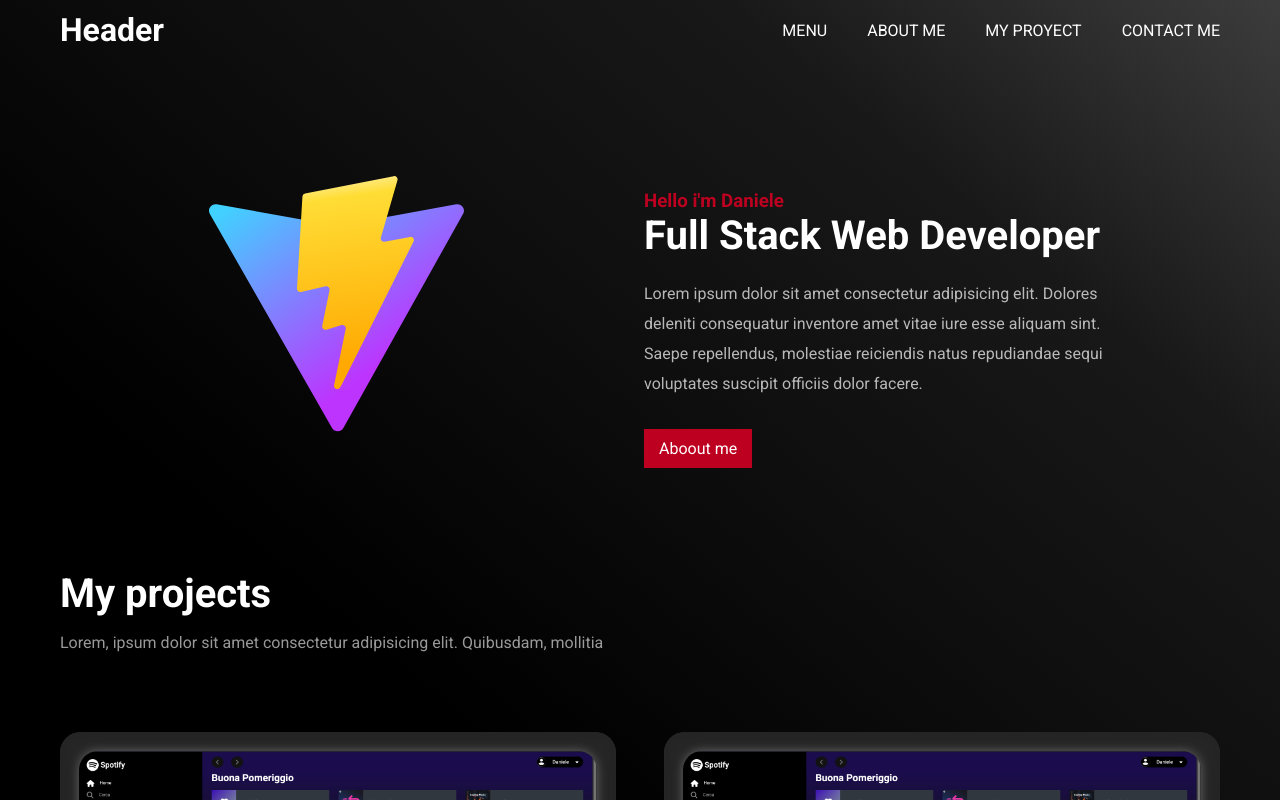
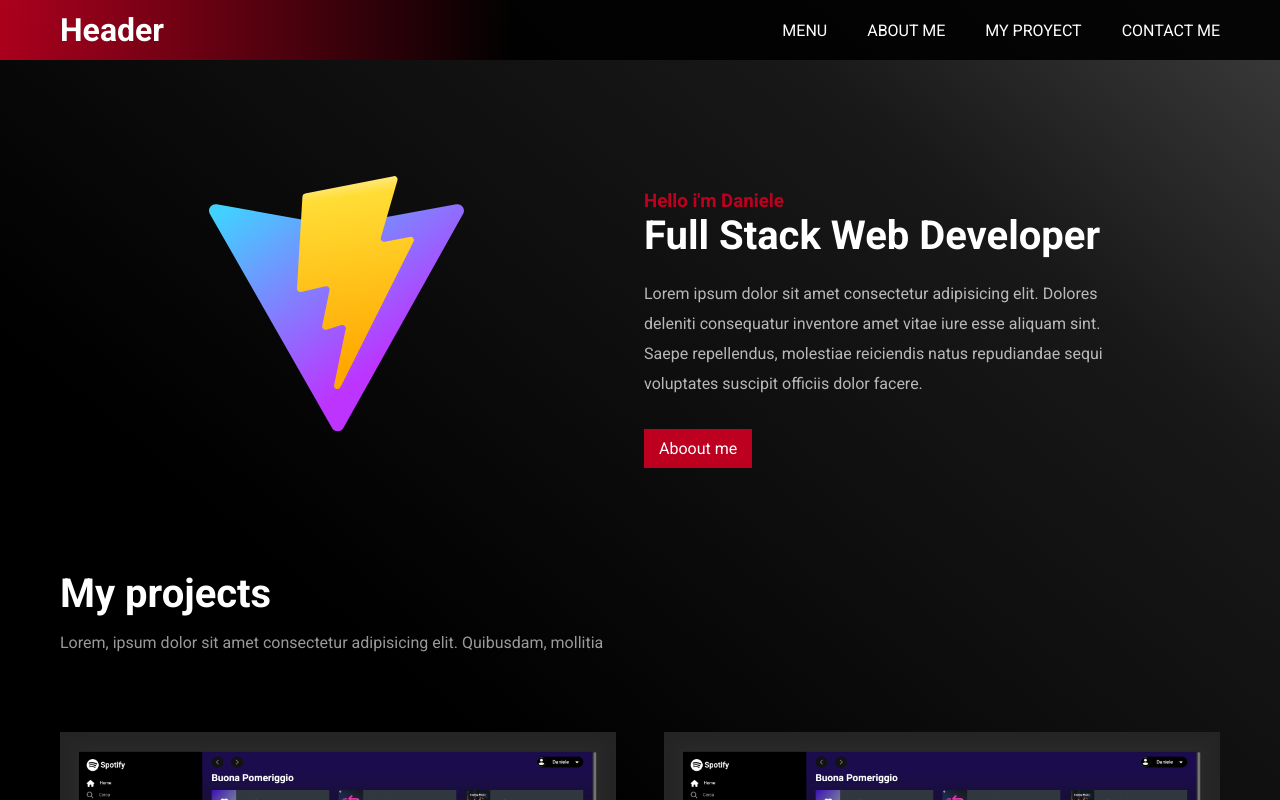
Before and after one commit to DanieleAntonaci/portfolio-personale, a Vue app: page / in a window 1280 px wide. Built offline with nearby package versions, Linux system fonts and the light colour scheme; a web font is replaced by a local one.

Commit message:
modifiche css

```diff
--- a/package.json
+++ b/package.json
@@ -16,6 +16,7 @@
     "@fortawesome/vue-fontawesome": "^3.0.3",
     "@vueuse/motion": "^2.0.0-beta.12",
     "sass": "^1.58.3",
+    "swiper": "^9.0.5",
     "vue": "^3.2.45"
   },
   "devDependencies": {
--- a/src/App.vue
+++ b/src/App.vue
@@ -35,9 +35,5 @@ export default {
   margin: 0 auto;
   color: white;
 
-  &>div {
-    height: calc(100vh - 60px);
-    overflow: auto;
-  }
 }
 </style>
--- a/src/components/Header.vue
+++ b/src/components/Header.vue
@@ -59,7 +59,7 @@ export default {
 
 
 .container {
-    // background-color: black;
+    background: linear-gradient(to left, rgba(0, 0, 0, 0.9) 60%, rgb(190, 0, 32, .9));
     height: 60px;
 
     position: sticky;
--- a/src/components/main/Projects.vue
+++ b/src/components/main/Projects.vue
@@ -12,7 +12,8 @@ export default {
             <div  class="card">
                 <a href="">
 
-                    <img src="images/spotify-2.png" alt="">
+                        <img src="images/spotify-2.png" alt="">
+
                     <div class="title-link">
                         <h2>Spotify</h2>
                         <div class="card-link">
@@ -26,8 +27,8 @@ export default {
             </div>
             <div  class="card">
                 <a href="">
+                        <img src="images/spotify-2.png" alt="">
 
-                    <img src="images/spotify-2.png" alt="">
                     <div class="title-link">
                         <h2>Spotify</h2>
                         <div class="card-link">
@@ -41,8 +42,8 @@ export default {
             </div>
             <div  class="card">
                 <a href="">
+                        <img src="images/spotify-2.png" alt="">
 
-                    <img src="images/spotify-2.png" alt="">
                     <div class="title-link">
                         <h2>Spotify</h2>
                         <div class="card-link">
@@ -82,7 +83,7 @@ section {
             max-width: 100%;
             background-color: rgb(41, 41, 41);
             box-shadow: inset 0 0 12px 12px rgb(37, 37, 37);
-            border-radius: 1.3rem;
+            // border-radius: 1.3rem;
             margin-bottom: 4rem;
 
 
@@ -90,15 +91,15 @@ section {
             img {
                 width: calc(100% - 2.4rem);
                 margin: 1.2rem;
-                border-radius: 1.2rem;
-                box-shadow: 0 0 10px .2px rgb(97, 97, 97);
+                // border-radius: 1.2rem;
+                // box-shadow: 0 0 10px .2px rgb(97, 97, 97);
             }
 
             .title-link {
                 display: flex;
                 justify-content: space-between;
                 align-items: center;
-                padding: 1.4rem 2rem;
+                padding: 0 2rem 1.4rem;
 
                 h2 {
                     color: rgb(190, 0, 32);
```
Also changed, not shown: 1 other file (tests, documents, lock files or other folders).
